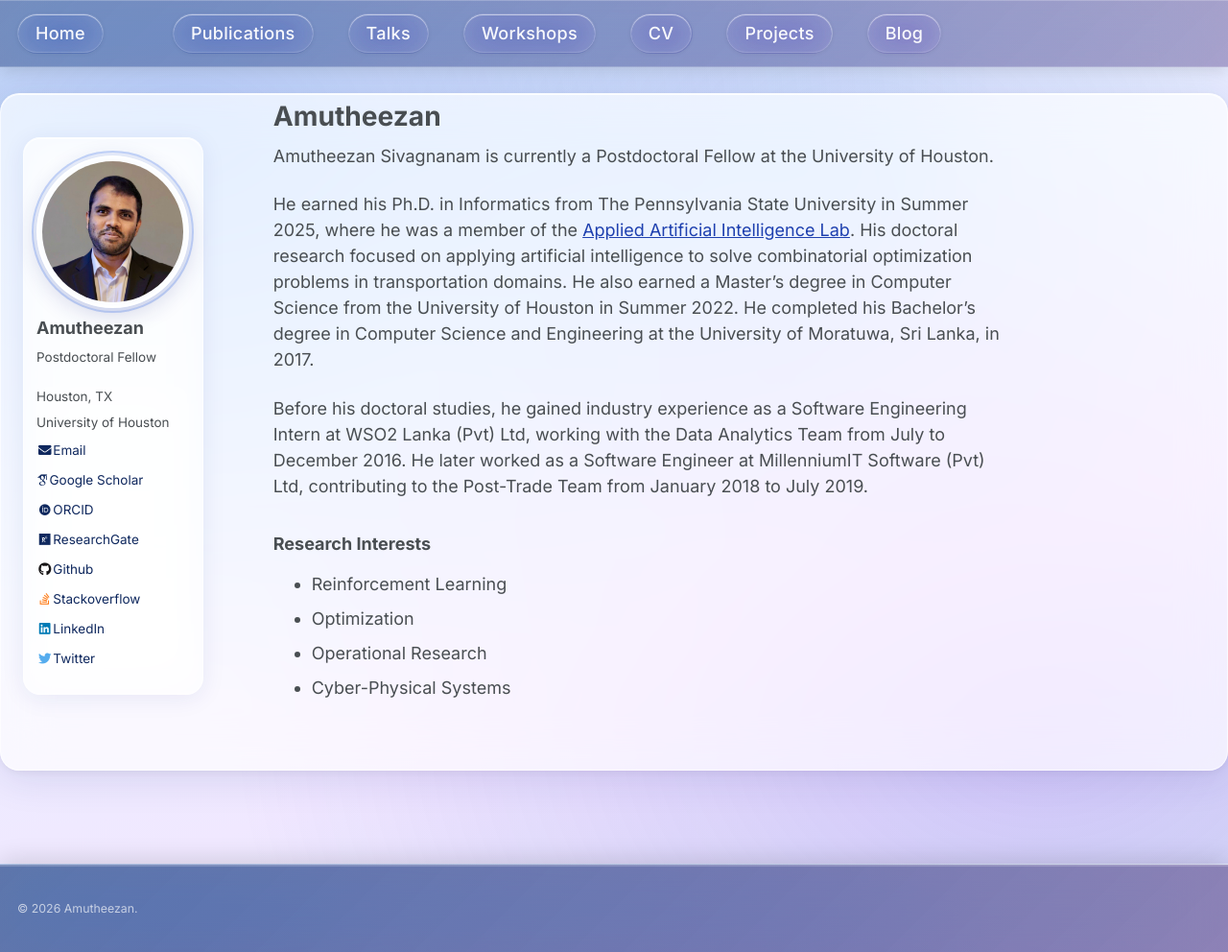
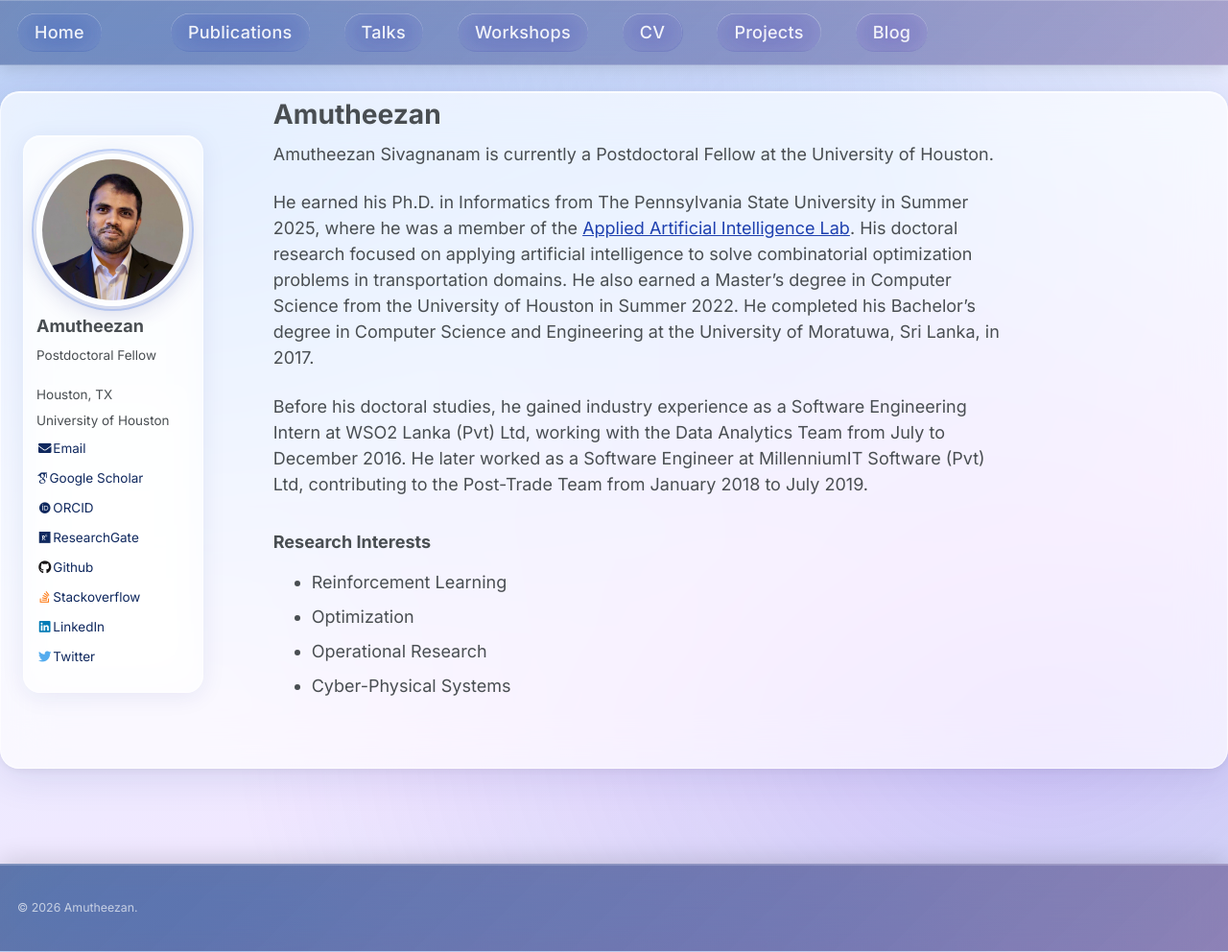
Before and after one commit to Amutheezan/amutheezan.github.io, a Jekyll site: the page built from _pages/about.md, in a window 1280 px wide and 992 px high. Shown: the whole window at 96% size. Built offline with Jekyll 4.4.1, drawn with Linux system fonts in a browser that asks for light colours; some web fonts are replaced.

Commit message:
Remove nav button borders, liquid glass refinements

```diff
--- a/_sass/_navigation.scss
+++ b/_sass/_navigation.scss
@@ -239,14 +239,13 @@
       position: relative;
       padding: 0.35rem 1rem;
       border-radius: 999px;
-      background: rgba(255, 255, 255, 0.10);
-      border: 1px solid rgba(255, 255, 255, 0.14);
+      background: rgba(255, 255, 255, 0.08);
+      border: none;
       box-shadow:
-        inset 0 1px 0 rgba(255, 255, 255, 0.55),
-        0 1px 4px rgba(0, 0, 0, 0.08);
+        inset 0 0.5px 0 rgba(255, 255, 255, 0.40);
       backdrop-filter: blur(20px) saturate(180%);
       -webkit-backdrop-filter: blur(20px) saturate(180%);
-      color: rgba(255, 255, 255, 0.95);
+      color: rgba(255, 255, 255, 0.90);
       letter-spacing: 0.015em;
       font-weight: 500;
       -webkit-transition: all 0.22s cubic-bezier(0.25, 0.46, 0.45, 0.94);
@@ -257,11 +256,9 @@
       }
 
       &:hover {
-        background: rgba(255, 255, 255, 0.20);
-        border-color: rgba(255, 255, 255, 0.28);
+        background: rgba(255, 255, 255, 0.16);
         box-shadow:
-          inset 0 1px 0 rgba(255, 255, 255, 0.70),
-          0 2px 12px rgba(0, 0, 0, 0.12);
+          inset 0 0.5px 0 rgba(255, 255, 255, 0.55);
         color: #fff;
       }
     }
```
